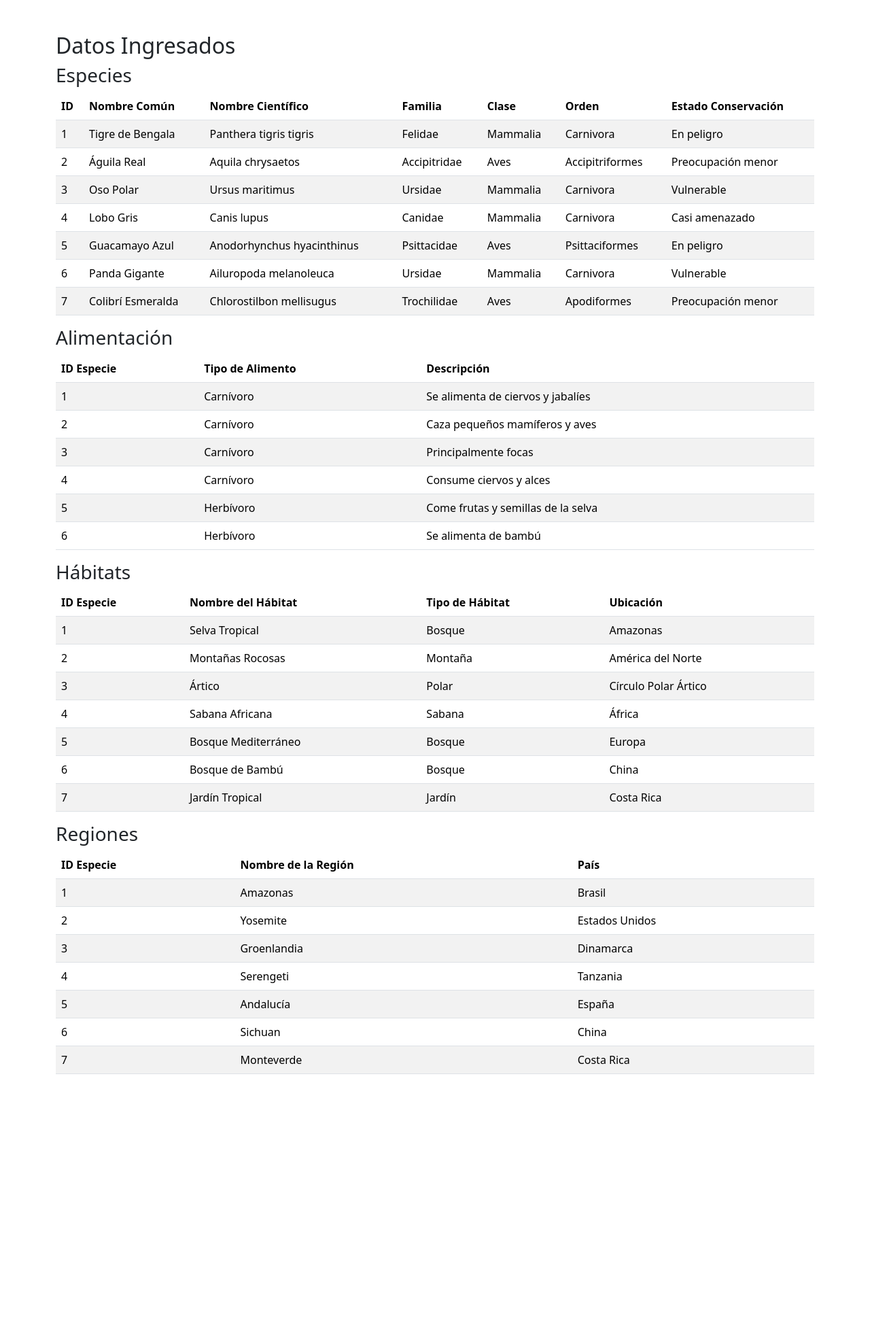
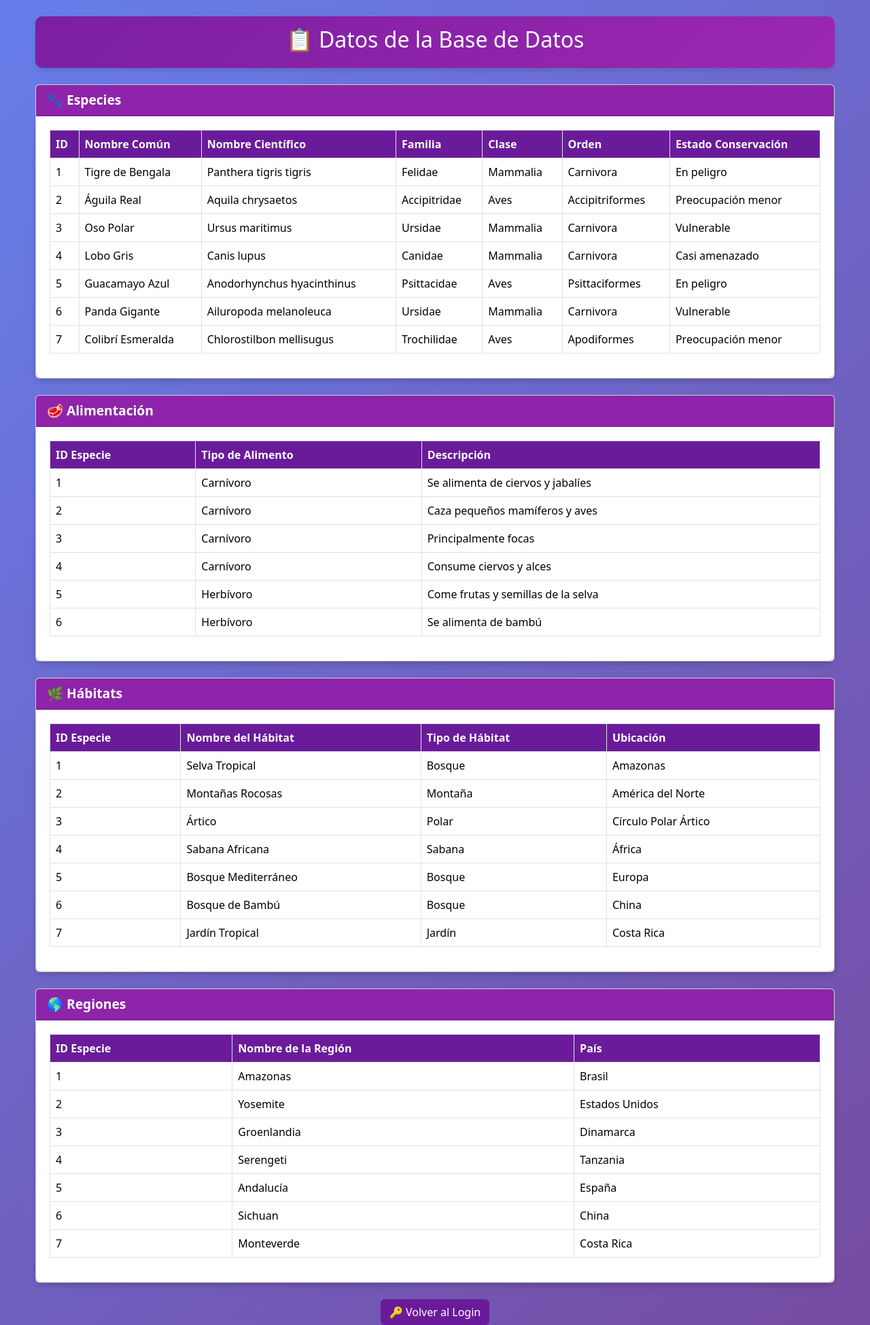
Before and after one commit to Adolfo-afk/php, a PHP site: page /leerdatos.php in a window 1280 px wide. Shown: the whole page at 68% size. Before the commit the page ends 1580 px from the top, so only its background shows below. Run offline with PHP 8.4, Linux system fonts and the light colour scheme; data comes from the database, SQL or seed files in the repository.

Commit message:
modificado

```diff
--- a/leerdatos.php
+++ b/leerdatos.php
@@ -1,8 +1,6 @@
 <?php
-// Incluir el archivo de conexión
 include('conexion.php');
 
-// Consultar los datos de las tablas
 $query_especies = "SELECT * FROM especies";
 $resultado_especies = mysqli_query($conexion, $query_especies);
 
@@ -21,16 +19,69 @@ $resultado_regiones = mysqli_query($conexion, $query_regiones);
 <head>
     <meta charset="UTF-8">
     <meta name="viewport" content="width=device-width, initial-scale=1.0">
-    <title>Leer Datos</title>
+    <title>Datos Ingresados</title>
     <link href="https://cdn.jsdelivr.net/npm/bootstrap@5.3.0-alpha1/dist/css/bootstrap.min.css" rel="stylesheet">
+    <style>
+        body {
+            background: linear-gradient(135deg, #667eea, #764ba2); /* Cambié el fondo aquí */
+            color: white;
+        }
+        .container {
+            max-width: 1200px;
+        }
+        .header {
+            background: linear-gradient(135deg, #7b1fa2, #9c27b0);
+            color: white;
+            padding: 15px;
+            text-align: center;
+            border-radius: 10px;
+            box-shadow: 0px 4px 6px rgba(0, 0, 0, 0.1);
+        }
+        .table-container {
+            background: white;
+            padding: 20px;
+            border-radius: 10px;
+            box-shadow: 0px 4px 10px rgba(0, 0, 0, 0.2);
+            color: black;
+        }
+        .table th {
+            background-color: #6a1b9a;
+            color: white;
+        }
+        .table tbody tr:hover {
+            background-color: #f3e5f5;
+            transition: 0.3s;
+        }
+        .card-header {
+            font-weight: bold;
+            font-size: 1.2rem;
+            background-color: #8e24aa;
+            color: white;
+        }
+        .btn-custom {
+            background: #6a1b9a;
+            color: white;
+            transition: 0.3s;
+        }
+        .btn-custom:hover {
+            background: #4a148c;
+            color: white;
+        }
+    </style>
 </head>
 <body>
-<div class="container mt-5">
-    <h2>Datos Ingresados</h2>
 
-    <!-- Mostrar especies -->
-    <h3>Especies</h3>
-    <table class="table table-striped">
+<div class="container mt-4">
+    <div class="header">
+        <h2>📋 Datos de la Base de Datos</h2>
+    </div>
+
+    <!-- Especies -->
+    <div class="card mt-4">
+        <div class="card-header">🐾 Especies</div>
+        <div class="card-body table-container">
+            <div class="table-responsive">
+                <table class="table table-hover table-bordered">
                     <thead>
                         <tr>
                             <th>ID</th>
@@ -56,10 +107,16 @@ $resultado_regiones = mysqli_query($conexion, $query_regiones);
                         <?php endwhile; ?>
                     </tbody>
                 </table>
+            </div>
+        </div>
+    </div>
 
-    <!-- Mostrar alimentación -->
-    <h3>Alimentación</h3>
-    <table class="table table-striped">
+    <!-- Alimentación -->
+    <div class="card mt-4">
+        <div class="card-header">🥩 Alimentación</div>
+        <div class="card-body table-container">
+            <div class="table-responsive">
+                <table class="table table-hover table-bordered">
                     <thead>
                         <tr>
                             <th>ID Especie</th>
@@ -77,10 +134,16 @@ $resultado_regiones = mysqli_query($conexion, $query_regiones);
                         <?php endwhile; ?>
                     </tbody>
                 </table>
+            </div>
+        </div>
+    </div>
 
-    <!-- Mostrar hábitats -->
-    <h3>Hábitats</h3>
-    <table class="table table-striped">
+    <!-- Hábitats -->
+    <div class="card mt-4">
+        <div class="card-header">🌿 Hábitats</div>
+        <div class="card-body table-container">
+            <div class="table-responsive">
+                <table class="table table-hover table-bordered">
                     <thead>
                         <tr>
                             <th>ID Especie</th>
@@ -100,10 +163,16 @@ $resultado_regiones = mysqli_query($conexion, $query_regiones);
                         <?php endwhile; ?>
                     </tbody>
                 </table>
+            </div>
+        </div>
+    </div>
 
-    <!-- Mostrar regiones -->
-    <h3>Regiones</h3>
-    <table class="table table-striped">
+    <!-- Regiones -->
+    <div class="card mt-4">
+        <div class="card-header">🌎 Regiones</div>
+        <div class="card-body table-container">
+            <div class="table-responsive">
+                <table class="table table-hover table-bordered">
                     <thead>
                         <tr>
                             <th>ID Especie</th>
@@ -122,5 +191,16 @@ $resultado_regiones = mysqli_query($conexion, $query_regiones);
                     </tbody>
                 </table>
             </div>
+        </div>
+    </div>
+
+    <!-- Botón de Volver al Menú (ahora dirige a login.php) -->
+    <div class="text-center mt-4">
+        <a href="login.php" class="btn btn-custom">🔑 Volver al Login</a>
+    </div>
+
+</div>
+
+<script src="https://cdn.jsdelivr.net/npm/bootstrap@5.3.0-alpha1/dist/js/bootstrap.bundle.min.js"></script>
 </body>
 </html>
--- a/login.php
+++ b/login.php
@@ -228,9 +228,7 @@ if ($_SERVER["REQUEST_METHOD"] == "POST" && isset($_POST['register'])) {
     <?php endif; ?>
 </div>
 
-<div class="conexion-msg">
-    <?php echo $conexion_msg; ?>
-</div>
+
 
 <script src="https://cdn.jsdelivr.net/npm/bootstrap@5.3.0/dist/js/bootstrap.bundle.min.js"></script>
 
```
Also changed, not shown: index.php (+3 -12 lines). Lines whose indentation alone changed are shown as unchanged.
